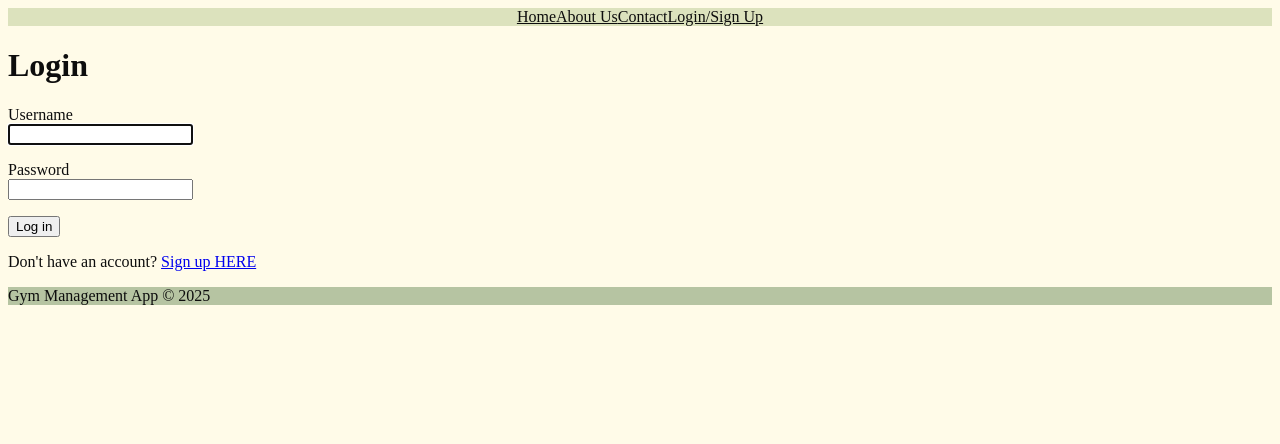
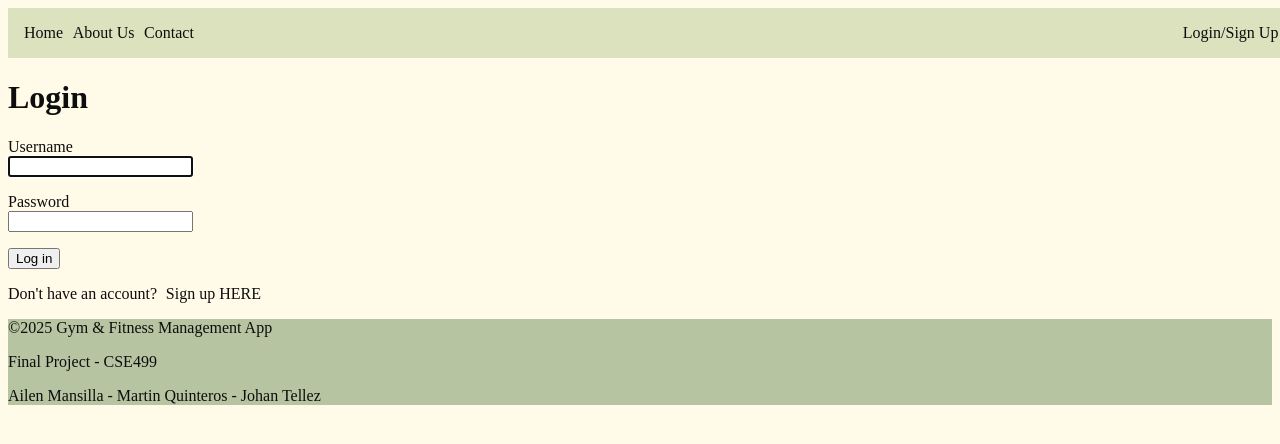
Before and after one commit to Tincho228/gym-management-django, a Django app: page /login/ in a window 1280 px wide. Shown: the top 444 px of the page. Run offline with Django 4.2, Linux system fonts and the light colour scheme.

Commit message:
fix login

```diff
--- a/website/main/static/main/css/styles.css
+++ b/website/main/static/main/css/styles.css
@@ -5,16 +5,32 @@ body{
 }
 nav{
     background-color: #DCE2BD;
-    max-width: 100%;
+    min-width: 100%;
     display: flex;
-    justify-content: center;
-    align-items: left;
+    /* justify-content: left;  */
+    align-items: center;
+    padding: 0.7rem;
 
+}
+a{
+    color: rgb(13, 13, 13);
+    text-decoration: none;
+    padding: 0.3rem;
+}
+a:active{
+    color: rgb(13, 13, 13);
+}
+a:hover{
+    color: #B6C4A2
 }
 nav a{
     color: rgb(13, 13, 13);
+}
 
+.login-link{
+    margin-left: auto;
 }
+
 main{
     background-color: #D8DDEF;
 }
--- a/website/main/templates/main/base.html
+++ b/website/main/templates/main/base.html
@@ -11,18 +11,14 @@
     <nav>
         <a href="{% url 'home' %}">Home</a>
         {% if user.is_authenticated %}
-            {% if user.profile.is_admin %}
-                <a href="{% url 'dashboard' %}">Admin Dashboard</a>
-            {% else %}
-                <a href="{% url 'dashboard' %}">Client Dashboard</a>
-            {% endif %}
+            <a href="{% url 'dashboard' %}">Dashboard</a>
         {% endif %}
         <a href="{% url 'about' %}">About Us</a>
         <a href="{% url 'contact' %}">Contact</a>
         {% if request.user.is_authenticated %}
-        <a href="{% url 'logout' %}">Logout</a>
+        <a class="login-link" href="{% url 'logout' %}">Logout</a>
         {% else %}
-        <a href="{% url 'login' %}">Login/Sign Up</a>
+        <a class="login-link" href="{% url 'login' %}">Login/Sign Up</a>
         {% endif %}
     </nav>
 
@@ -44,7 +40,9 @@
 
     <!-- Footer -->
     <footer>
-        Gym Management App &copy; {% now "Y" %}
+        <p>&copy;{% now "Y" %} Gym & Fitness Management App</p>
+        <p>Final Project - CSE499</p>
+        <p>Ailen Mansilla - Martin Quinteros - Johan Tellez</p>
     </footer>
     <script src="{% static 'main/javascript/script.js' %}"></script>
 </body>
```
Also changed, not shown: other parts of website/main/static/main/css/styles.css (+29 -0 lines), website/main/templates/main/home.html (+3 -7 lines).
